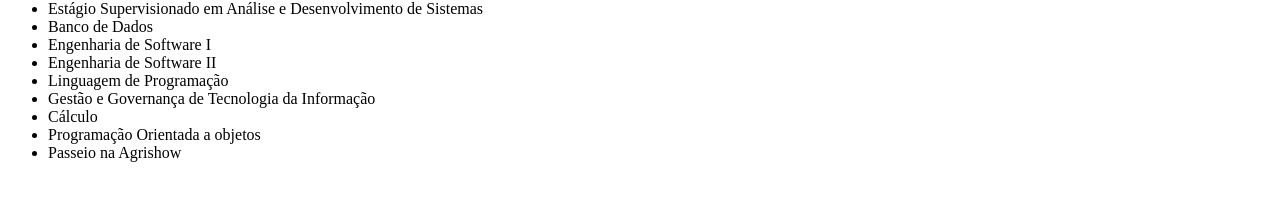
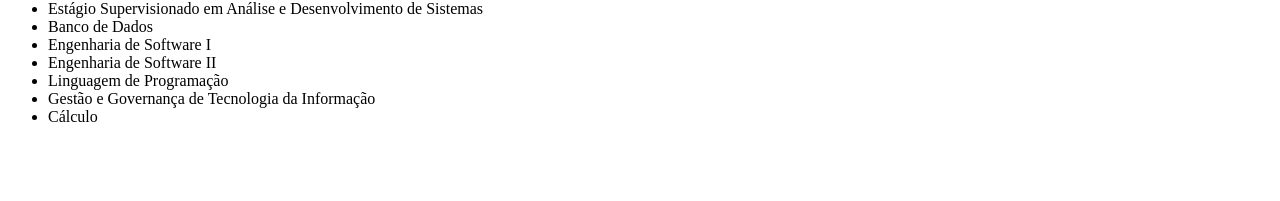
Before and after one commit to HenriqueeVidal/LinguagemdeProgramacaoI, a plain HTML site: page Aula 1/Exercício1.html in a window 1280 px wide. Shown: the part 485-686 px from the top of the page. Drawn offline with Linux system fonts and the light colour scheme.

Commit message:
Exclui as atividades previamente adicionadas

```diff
--- a/Aula 1/Exercício1.html
+++ b/Aula 1/Exercício1.html
@@ -24,8 +24,6 @@
             <li>Linguagem de Programação</li>
             <li>Gestão e Governança de Tecnologia da Informação</li>
             <li>Cálculo</li>
-            <li>Programação Orientada a objetos</li>
-            <li>Passeio na Agrishow</li>
         </ul>
     </body>
 </html>
```
